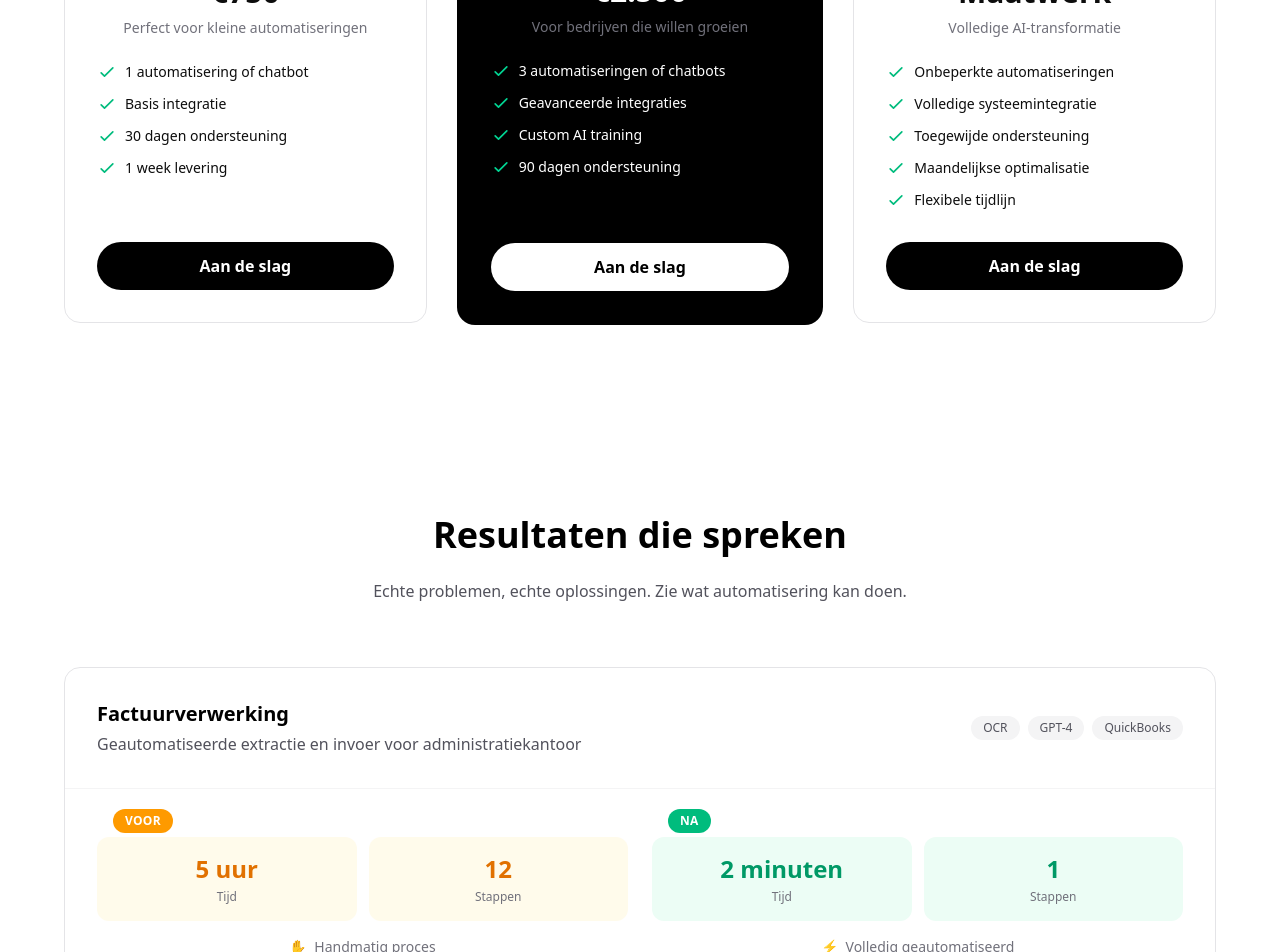
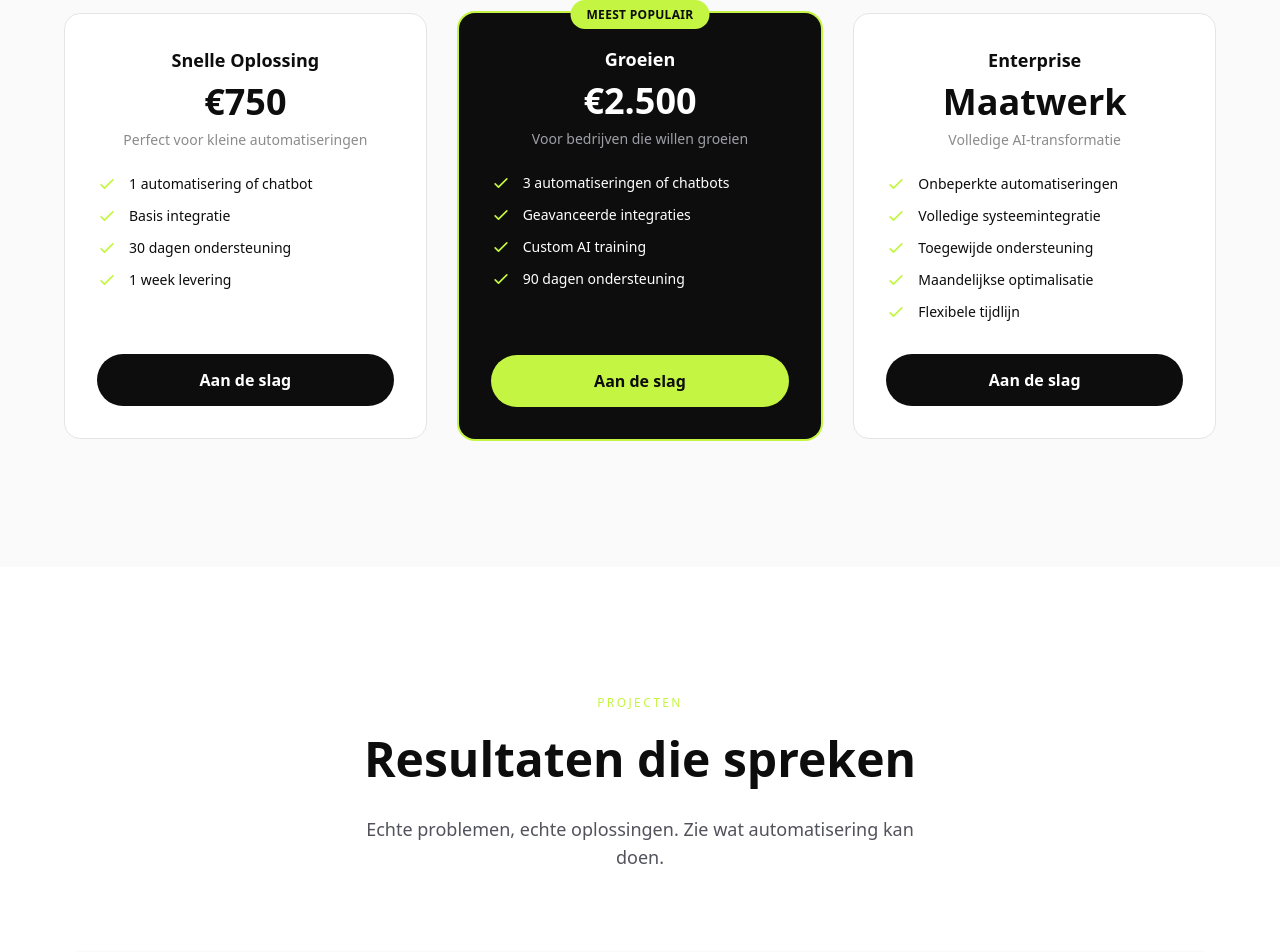
Before and after one commit to Jarno97/jsolutions, a Next.js app: page / in a window 1280 px wide. Shown: the part 4340-5292 px from the top of the page. Built offline with nearby package versions, Linux system fonts and the light colour scheme.

Commit message:
Phase 4: Pricing & Projects redesign - lime accents, monospace tags, improved cards

```diff
--- a/src/components/Pricing.tsx
+++ b/src/components/Pricing.tsx
@@ -86,13 +86,16 @@ export default function Pricing() {
   const { t, language } = useLanguage();
 
   return (
-    <section id="pricing" className="py-16 md:py-24 px-4 md:px-6">
+    <section id="pricing" className="py-20 md:py-32 px-4 md:px-6 bg-zinc-50 dark:bg-charcoal-light">
       <FadeIn>
         <div className="max-w-6xl mx-auto">
-          <h2 className="text-2xl md:text-4xl font-bold text-center text-black dark:text-white mb-4 md:mb-6">
+          <p className="font-mono text-xs tracking-[0.2em] uppercase text-lime text-center mb-6">
+            {t("Pricing", "Prijzen")}
+          </p>
+          <h2 className="text-3xl md:text-5xl font-bold text-center text-charcoal dark:text-white mb-6 md:mb-8">
             {t("Simple pricing", "Eenvoudige prijzen")}
           </h2>
-          <p className="text-center text-zinc-600 dark:text-zinc-400 mb-12 md:mb-16 max-w-xl mx-auto">
+          <p className="text-center text-zinc-600 dark:text-zinc-400 mb-14 md:mb-20 max-w-xl mx-auto text-lg">
             {t("No surprises. Just clear pricing.", "Geen verrassingen. Gewoon duidelijke prijzen.")}
           </p>
 
@@ -100,38 +103,38 @@ export default function Pricing() {
             {tiers.map((tier, index) => (
               <FadeIn key={index} delay={index * 100}>
                 <div
-                  className={`relative p-6 md:p-8 rounded-2xl h-full flex flex-col ${
+                  className={`relative p-6 md:p-8 rounded-2xl h-full flex flex-col transition-all duration-300 hover-lift ${
                     tier.popular
-                      ? "bg-black dark:bg-white text-white dark:text-black ring-2 ring-black dark:ring-white"
-                      : "bg-white dark:bg-zinc-800 border border-zinc-200 dark:border-zinc-700"
+                      ? "bg-charcoal text-white dark:bg-white dark:text-charcoal ring-2 ring-lime"
+                      : "bg-white dark:bg-charcoal border border-zinc-200 dark:border-zinc-700 hover:border-lime/50"
                   }`}
                 >
                   {tier.popular && (
                     <div className="absolute -top-3 left-1/2 -translate-x-1/2">
-                      <span className="px-3 py-1 text-xs font-semibold bg-emerald-500 text-white rounded-full">
+                      <span className="px-4 py-1.5 text-xs font-bold bg-lime text-charcoal rounded-full font-mono uppercase tracking-wide">
                         {t("Most popular", "Meest populair")}
                       </span>
                     </div>
                   )}
 
                   <div className="text-center mb-6">
-                    <h3 className="text-xl font-semibold mb-2">
+                    <h3 className="text-lg font-bold mb-2 font-mono">
                       {t(tier.name, tier.nameNl)}
                     </h3>
-                    <p className="text-3xl font-bold mb-2">
+                    <p className="text-4xl font-bold mb-2">
                       {t(tier.price, tier.priceNl)}
                     </p>
-                    <p className="text-sm text-zinc-500 dark:text-zinc-400">
+                    <p className={`text-sm ${tier.popular ? "text-zinc-400 dark:text-zinc-600" : "text-concrete"}`}>
                       {t(tier.description, tier.descriptionNl)}
                     </p>
                   </div>
 
                   <ul className="space-y-3 mb-8 flex-grow">
                     {(language === "en" ? tier.features : tier.featuresNl).map((feature, i) => (
-                      <li key={i} className="flex items-center gap-2 text-sm">
+                      <li key={i} className="flex items-center gap-3 text-sm">
                         <svg
                           className={`w-5 h-5 flex-shrink-0 ${
-                            tier.popular ? "text-emerald-400" : "text-emerald-500"
+                            tier.popular ? "text-lime" : "text-lime"
                           }`}
                           fill="none"
                           stroke="currentColor"
@@ -151,10 +154,10 @@ export default function Pricing() {
 
                   <a
                     href="#contact"
-                    className={`block text-center px-6 py-3 rounded-full font-semibold transition-colors ${
+                    className={`block text-center px-6 py-3.5 rounded-full font-bold transition-all ${
                       tier.popular
-                        ? "bg-white text-black hover:bg-zinc-100"
-                        : "bg-black text-white dark:bg-white dark:text-black hover:opacity-80"
+                        ? "bg-lime text-charcoal hover:bg-lime-dim"
+                        : "bg-charcoal text-white dark:bg-white dark:text-charcoal hover:bg-charcoal-light"
                     }`}
                   >
                     {t("Get started", "Aan de slag")}
--- a/src/components/Projects.tsx
+++ b/src/components/Projects.tsx
@@ -83,33 +83,47 @@ const projects: Project[] = [
   },
 ];
 
+function FadeIn({ children, delay = 0 }: { children: React.ReactNode; delay?: number }) {
+  return (
+    <div
+      className="animate-fade-in-up"
+      style={{ animationDelay: `${delay}ms` }}
+    >
+      {children}
+    </div>
+  );
+}
+
 export default function Projects() {
   const [expanded, setExpanded] = useState<number | null>(null);
   const { t, language } = useLanguage();
 
   return (
-    <section id="projects" className="py-16 md:py-24 px-4 md:px-6">
+    <section id="projects" className="py-20 md:py-32 px-4 md:px-6 bg-white dark:bg-charcoal">
       <FadeIn>
         <div className="max-w-6xl mx-auto">
-          <h2 className="text-2xl md:text-4xl font-bold text-center text-black dark:text-white mb-4 md:mb-6">
+          <p className="font-mono text-xs tracking-[0.2em] uppercase text-lime text-center mb-6">
+            {t("Projects", "Projecten")}
+          </p>
+          <h2 className="text-3xl md:text-5xl font-bold text-center text-charcoal dark:text-white mb-6 md:mb-8">
             {t("Results that speak", "Resultaten die spreken")}
           </h2>
-          <p className="text-center text-zinc-600 dark:text-zinc-400 mb-12 md:mb-16 max-w-xl mx-auto">
+          <p className="text-center text-zinc-600 dark:text-zinc-400 mb-14 md:mb-20 max-w-xl mx-auto text-lg">
             {t("Real problems, real solutions. See what automation can do.", "Echte problemen, echte oplossingen. Zie wat automatisering kan doen.")}
           </p>
 
           <div className="grid gap-8">
             {projects.map((project, index) => (
               <FadeIn key={index} delay={index * 100}>
-                <div className="bg-white dark:bg-zinc-900 rounded-2xl overflow-hidden border border-zinc-200 dark:border-zinc-800 hover:shadow-xl transition-shadow duration-300">
+                <div className="bg-zinc-50 dark:bg-charcoal-light rounded-2xl overflow-hidden border border-transparent hover:border-lime/30 transition-all duration-300 hover-lift">
                   {/* Header */}
-                  <div className="p-6 md:p-8 border-b border-zinc-100 dark:border-zinc-800">
+                  <div className="p-6 md:p-8 border-b border-zinc-200 dark:border-zinc-700">
                     <div className="flex flex-col md:flex-row md:items-center justify-between gap-4">
                       <div>
-                        <h3 className="text-xl font-semibold text-black dark:text-white">
+                        <h3 className="text-xl font-bold text-charcoal dark:text-white font-mono">
                           {t(project.title, project.titleNl)}
                         </h3>
-                        <p className="text-zinc-600 dark:text-zinc-400 mt-1">
+                        <p className="text-zinc-600 dark:text-zinc-400 mt-2">
                           {t(project.description, project.descriptionNl)}
                         </p>
                       </div>
@@ -117,7 +131,7 @@ export default function Projects() {
                         {project.tags.map((tag) => (
                           <span
                             key={tag}
-                            className="px-3 py-1 text-xs font-medium bg-zinc-100 dark:bg-zinc-800 text-zinc-600 dark:text-zinc-300 rounded-full"
+                            className="px-3 py-1.5 text-xs font-medium bg-charcoal dark:bg-white text-white dark:text-charcoal rounded font-mono"
                           >
                             {tag}
                           </span>
@@ -128,32 +142,32 @@ export default function Projects() {
 
                   {/* Comparison */}
                   <div className="p-6 md:p-8">
-                    <div className="grid md:grid-cols-2 gap-6">
+                    <div className="grid md:grid-cols-2 gap-6 md:gap-12">
                       {/* Before */}
                       <div className="relative">
-                        <div className="absolute -top-3 left-4 px-3 py-1 bg-amber-500 text-white text-xs font-bold rounded-full uppercase tracking-wide">
+                        <div className="absolute -top-3 left-4 px-3 py-1 bg-amber-500 text-white text-xs font-bold rounded-full uppercase tracking-wide font-mono">
                           {t("Before", "Voor")}
                         </div>
                         <div className="pt-4 space-y-4">
                           <div className="grid grid-cols-2 gap-3">
-                            <div className="p-4 rounded-xl bg-amber-50 dark:bg-amber-950/30 text-center">
+                            <div className="p-4 rounded-xl bg-white dark:bg-charcoal border border-zinc-200 dark:border-zinc-700 text-center">
                               <div className="text-2xl font-bold text-amber-600 dark:text-amber-400">
                                 {language === "en" ? project.before.time : project.before.timeNl}
                               </div>
-                              <div className="text-xs text-zinc-500 dark:text-zinc-400 mt-1">
+                              <div className="text-xs text-concrete mt-1 font-mono">
                                 {t("Time", "Tijd")}
                               </div>
                             </div>
-                            <div className="p-4 rounded-xl bg-amber-50 dark:bg-amber-950/30 text-center">
+                            <div className="p-4 rounded-xl bg-white dark:bg-charcoal border border-zinc-200 dark:border-zinc-700 text-center">
                               <div className="text-2xl font-bold text-amber-600 dark:text-amber-400">
                                 {project.before.steps}
                               </div>
-                              <div className="text-xs text-zinc-500 dark:text-zinc-400 mt-1">
+                              <div className="text-xs text-concrete mt-1 font-mono">
                                 {t("Steps", "Stappen")}
                               </div>
                             </div>
                           </div>
-                          <div className="flex items-center justify-center gap-2 text-sm text-zinc-500 dark:text-zinc-400">
+                          <div className="flex items-center justify-center gap-2 text-sm text-concrete font-mono">
                             <span className={project.before.manual ? "opacity-100" : "opacity-50"}>
                               {project.before.manual ? "✋" : "⚡"}
                             </span>
@@ -167,29 +181,29 @@ export default function Projects() {
 
                       {/* After */}
                       <div className="relative">
-                        <div className="absolute -top-3 left-4 px-3 py-1 bg-emerald-500 text-white text-xs font-bold rounded-full uppercase tracking-wide">
+                        <div className="absolute -top-3 left-4 px-3 py-1 bg-lime text-charcoal text-xs font-bold rounded-full uppercase tracking-wide font-mono">
                           {t("After", "Na")}
                         </div>
                         <div className="pt-4 space-y-4">
                           <div className="grid grid-cols-2 gap-3">
-                            <div className="p-4 rounded-xl bg-emerald-50 dark:bg-emerald-950/30 text-center">
-                              <div className="text-2xl font-bold text-emerald-600 dark:text-emerald-400">
+                            <div className="p-4 rounded-xl bg-white dark:bg-charcoal border border-zinc-200 dark:border-zinc-700 text-center">
+                              <div className="text-2xl font-bold text-lime">
                                 {language === "en" ? project.after.time : project.after.timeNl}
                               </div>
-                              <div className="text-xs text-zinc-500 dark:text-zinc-400 mt-1">
+                              <div className="text-xs text-concrete mt-1 font-mono">
                                 {t("Time", "Tijd")}
                               </div>
                             </div>
-                            <div className="p-4 rounded-xl bg-emerald-50 dark:bg-emerald-950/30 text-center">
-                              <div className="text-2xl font-bold text-emerald-600 dark:text-emerald-400">
+                            <div className="p-4 rounded-xl bg-white dark:bg-charcoal border border-zinc-200 dark:border-zinc-700 text-center">
+                              <div className="text-2xl font-bold text-lime">
                                 {project.after.steps}
                               </div>
-                              <div className="text-xs text-zinc-500 dark:text-zinc-400 mt-1">
+                              <div className="text-xs text-concrete mt-1 font-mono">
                                 {t("Steps", "Stappen")}
                               </div>
                             </div>
                           </div>
-                          <div className="flex items-center justify-center gap-2 text-sm text-zinc-500 dark:text-zinc-400">
+                          <div className="flex items-center justify-center gap-2 text-sm text-concrete font-mono">
                             <span className={!project.after.manual ? "opacity-100" : "opacity-50"}>
                               {!project.after.manual ? "⚡" : "✋"}
                             </span>
@@ -211,14 +225,3 @@ export default function Projects() {
     </section>
   );
 }
-
-function FadeIn({ children, delay = 0 }: { children: React.ReactNode; delay?: number }) {
-  return (
-    <div
-      className="animate-fade-in-up"
-      style={{ animationDelay: `${delay}ms` }}
-    >
-      {children}
-    </div>
-  );
-}
```
